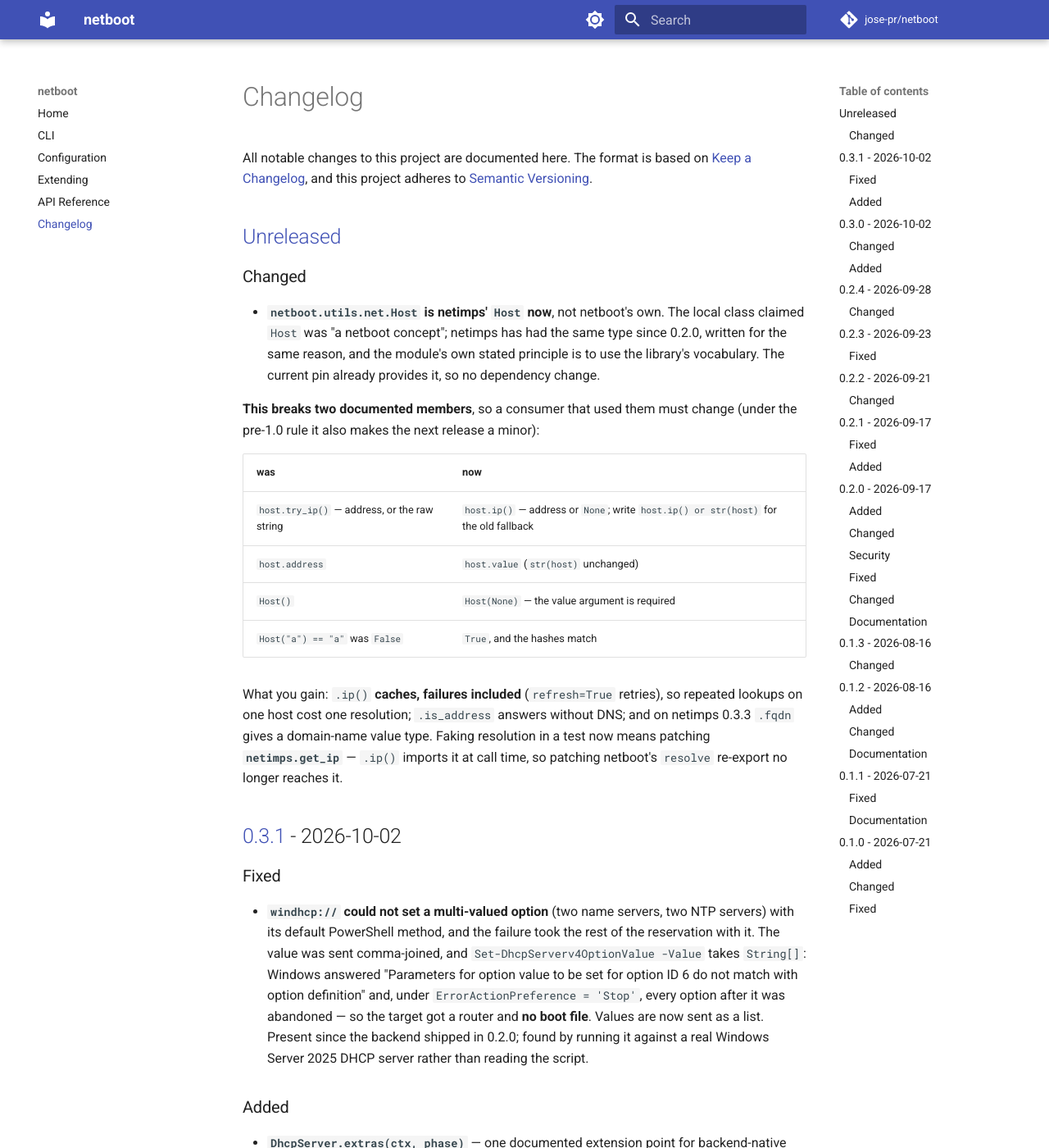
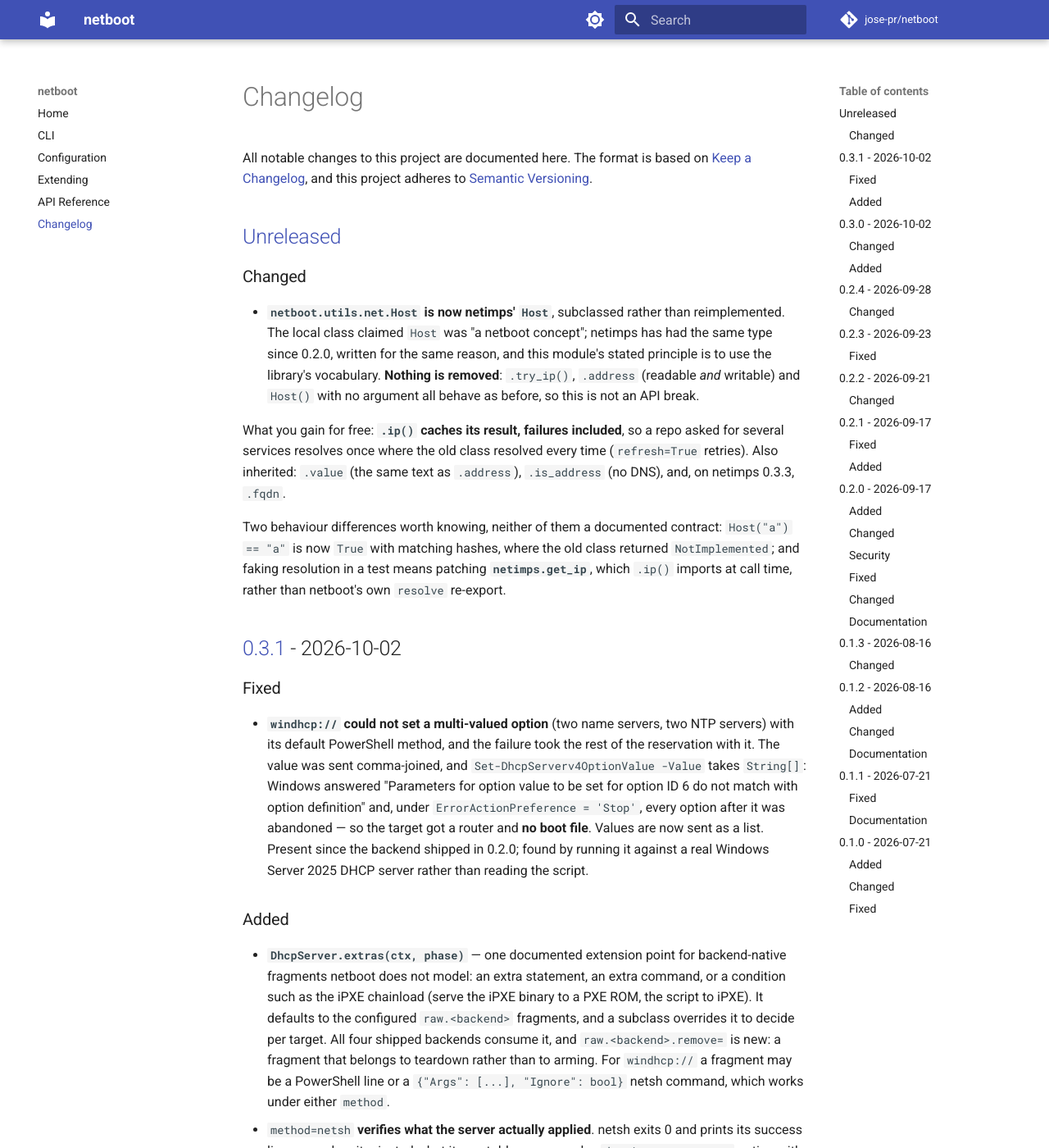
Before and after one commit to jose-pr/netboot, an MkDocs documentation site: the page built from docs/changelog.md, in a window 1280 px wide and 1400 px high. Shown: the whole window at 82% size. Built offline with MkDocs 1.6.1 and Material for MkDocs 9.7.7, drawn with Linux system fonts in a browser that asks for light colours; comment, search, counter and statistics services are not loaded.

Commit message:
docs: Host keeps its published names, so this is not a break

```diff
--- a/CHANGELOG.md
+++ b/CHANGELOG.md
@@ -7,28 +7,23 @@ adheres to [Semantic Versioning](https://semver.org/spec/v2.0.0.html).
 ## [Unreleased]
 
 ### Changed
-- **`netboot.utils.net.Host` is netimps' `Host` now**, not netboot's own. The
-  local class claimed `Host` was "a netboot concept"; netimps has had the same
-  type since 0.2.0, written for the same reason, and the module's own stated
-  principle is to use the library's vocabulary. The current pin already provides
-  it, so no dependency change.
+- **`netboot.utils.net.Host` is now netimps' `Host`**, subclassed rather than
+  reimplemented. The local class claimed `Host` was "a netboot concept"; netimps
+  has had the same type since 0.2.0, written for the same reason, and this
+  module's stated principle is to use the library's vocabulary. **Nothing is
+  removed**: `.try_ip()`, `.address` (readable *and* writable) and `Host()` with
+  no argument all behave as before, so this is not an API break.
 
-  **This breaks two documented members**, so a consumer that used them must
-  change (under the pre-1.0 rule it also makes the next release a minor):
+  What you gain for free: **`.ip()` caches its result, failures included**, so a
+  repo asked for several services resolves once where the old class resolved
+  every time (`refresh=True` retries). Also inherited: `.value` (the same text as
+  `.address`), `.is_address` (no DNS), and, on netimps 0.3.3, `.fqdn`.
 
-  | was | now |
-  | --- | --- |
-  | `host.try_ip()` — address, or the raw string | `host.ip()` — address or `None`; write `host.ip() or str(host)` for the old fallback |
-  | `host.address` | `host.value` (`str(host)` unchanged) |
-  | `Host()` | `Host(None)` — the value argument is required |
-  | `Host("a") == "a"` was `False` | `True`, and the hashes match |
-
-  What you gain: `.ip()` **caches, failures included** (`refresh=True` retries),
-  so repeated lookups on one host cost one resolution; `.is_address` answers
-  without DNS; and on netimps 0.3.3 `.fqdn` gives a domain-name value type.
-  Faking resolution in a test now means patching **`netimps.get_ip`** — `.ip()`
-  imports it at call time, so patching netboot's `resolve` re-export no longer
-  reaches it.
+  Two behaviour differences worth knowing, neither of them a documented contract:
+  `Host("a") == "a"` is now `True` with matching hashes, where the old class
+  returned `NotImplemented`; and faking resolution in a test means patching
+  **`netimps.get_ip`**, which `.ip()` imports at call time, rather than netboot's
+  own `resolve` re-export.
 
 ## [0.3.1] - 2026-10-02
 
```
Also changed, not shown: docs/api.md (+1 -1 lines).
